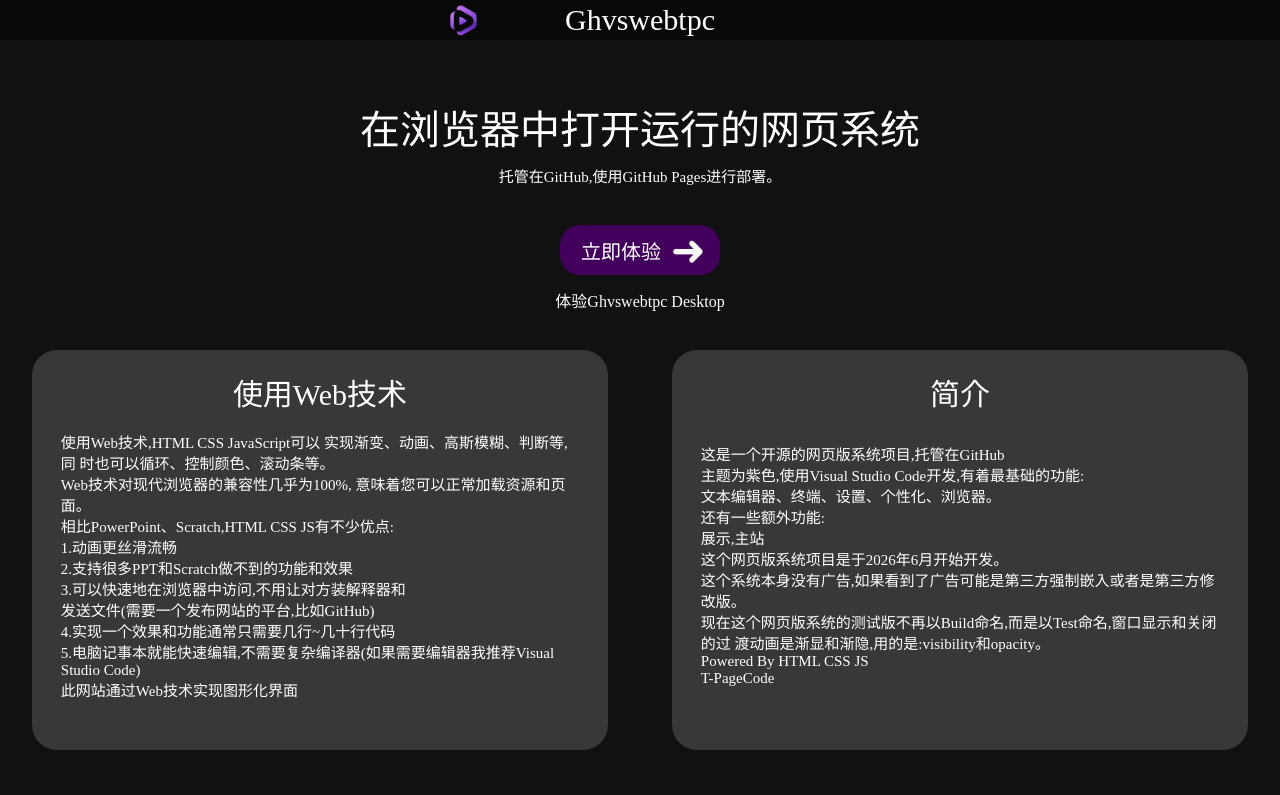
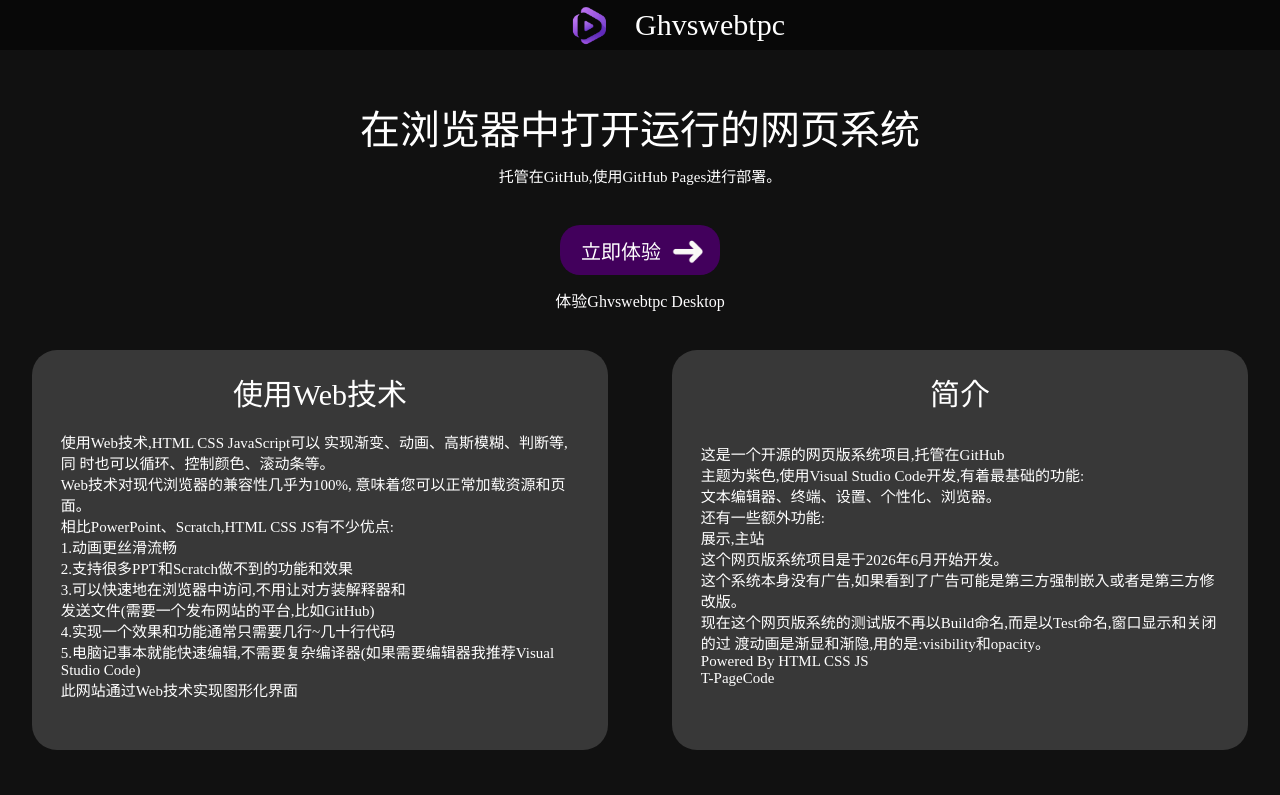
Before and after one commit to T-PageCode/GhvswebtpcIntro, a plain HTML site: page index.html in a window 1280 px wide. Shown: the top 795 px of the page. Drawn offline with Linux system fonts and the light colour scheme.

Commit message:
优化导航栏

```diff
--- a/Style/index.css
+++ b/Style/index.css
@@ -71,7 +71,7 @@
     top: 0px;
     left: 0px;
     width: 100%;
-    height: 5%;
+    height: 50px;
     background-color: rgb(0,0,0,0.5);
     backdrop-filter: blur(3px);
     -webkit-backdrop-filter: blur(3px);
@@ -99,12 +99,12 @@
 }
 #image1{
     position: absolute;
-    left: 35%;
+    left: calc(50% - 70px);
     height: 80%;
 }
 #text1{
     position: absolute;
-    left: 50%;
+    left: calc(50% + 70px);
     transform: translateX(-50%);
     color: white;
     font-size: 30px;
```
